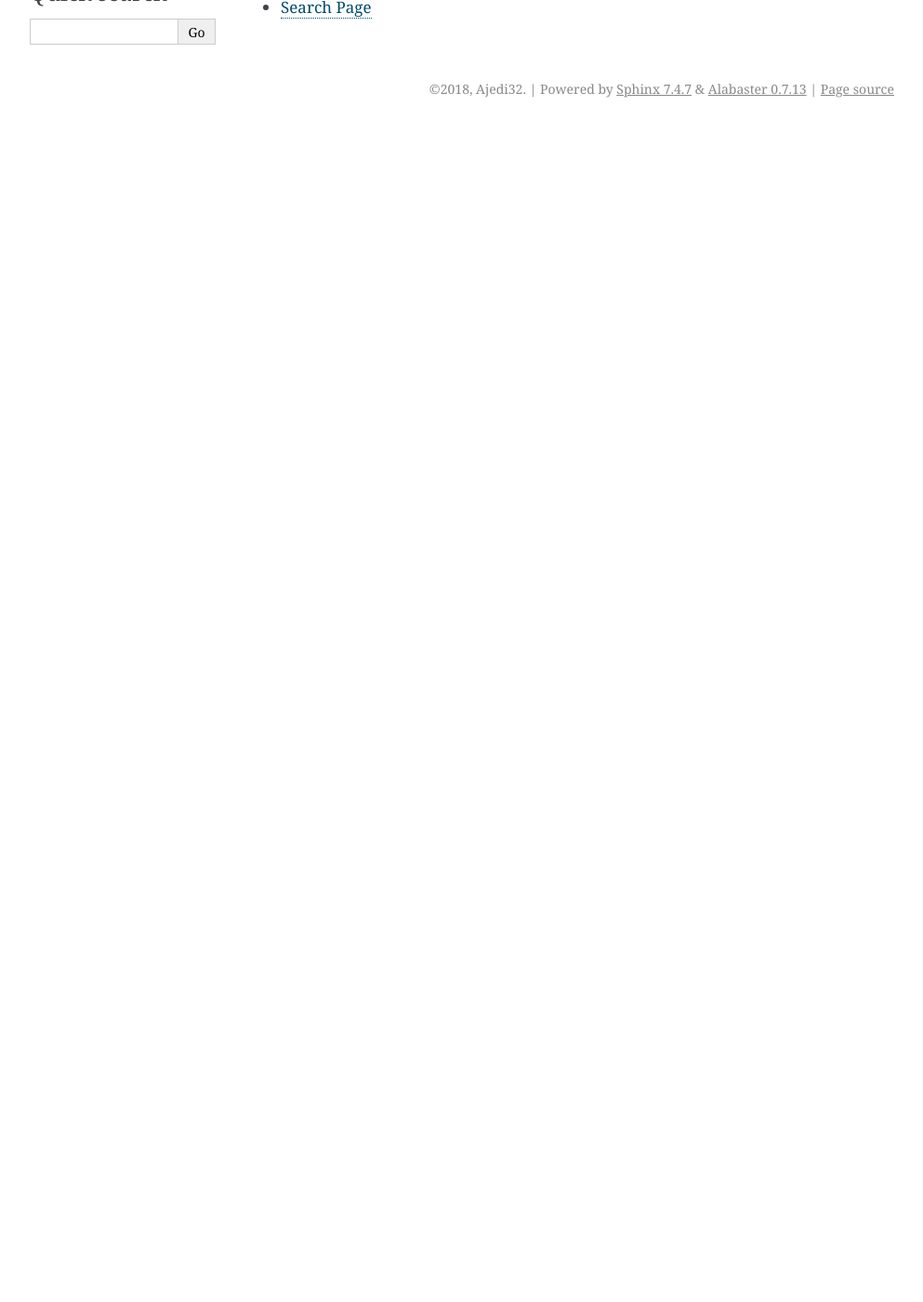
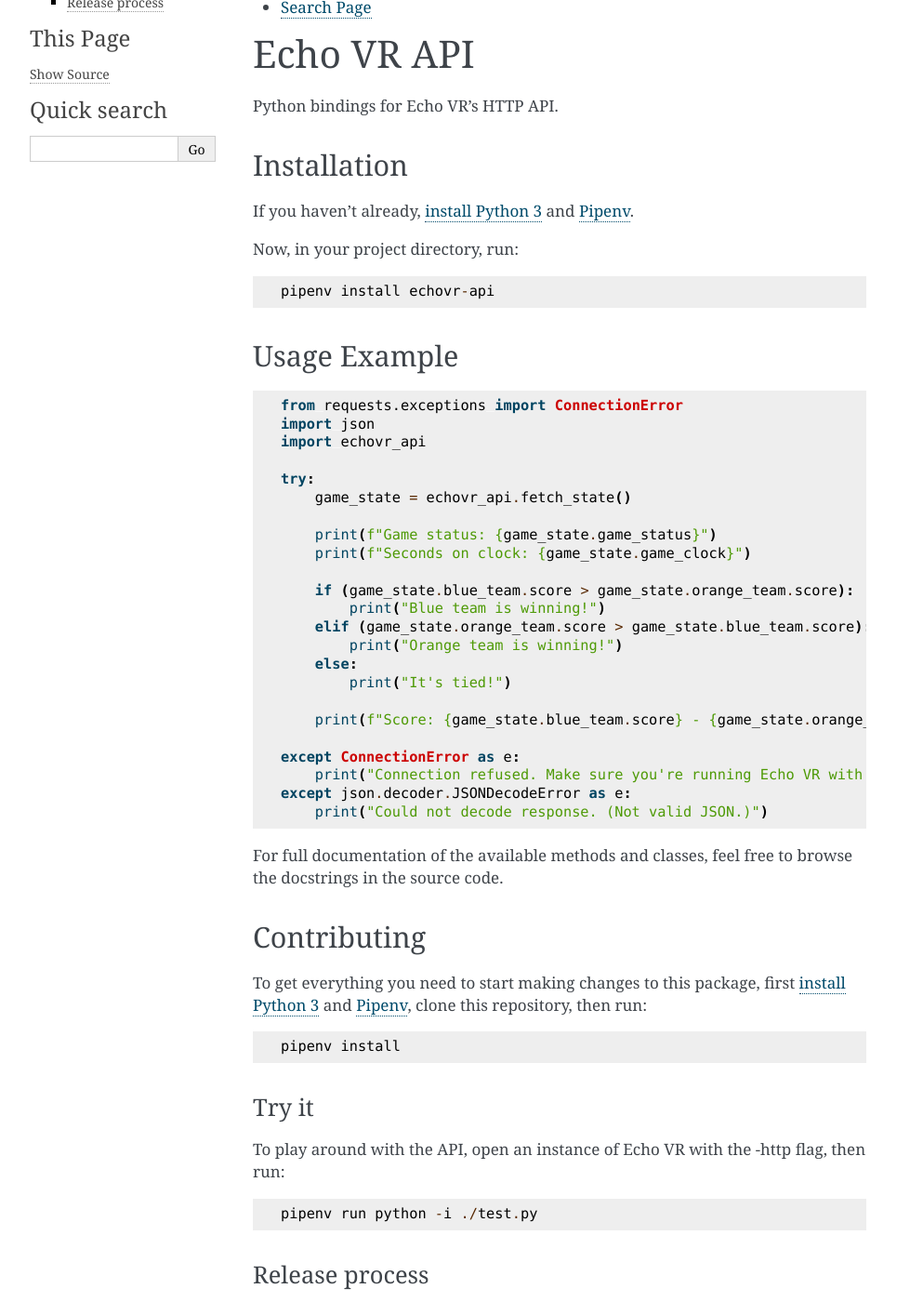
Before and after one commit to Ajedi32/echovr-api, a Sphinx documentation site: the page built from docs/source/index.rst, in a window 1280 px wide and 1400 px high, scrolled down 270 px. Shown: the whole window at 93% size, without its empty margins (148-1141 px from the left). Built offline with Sphinx 7.4.7, drawn with Linux system fonts in a browser that asks for light colours; before the commit the page ends 900 px from its top, so only the background shows below that; some of the changed lines change nothing that is shown; some of the changed text lies outside the part shown.

Commit message:
Add README to documentation

```diff
--- a/docs/source/conf.py
+++ b/docs/source/conf.py
@@ -43,16 +43,14 @@
     'sphinx.ext.viewcode',
     'sphinxcontrib.apidoc',
     'sphinx_autodoc_typehints',
+    'm2r',
 ]
 
 # Add any paths that contain templates here, relative to this directory.
 templates_path = ['_templates']
 
 # The suffix(es) of source filenames.
-# You can specify multiple suffix as a list of string:
-#
-# source_suffix = ['.rst', '.md']
-source_suffix = '.rst'
+source_suffix = ['.rst', '.md']
 
 # The master toctree document.
 master_doc = 'index'
--- a/docs/source/index.rst
+++ b/docs/source/index.rst
@@ -18,3 +18,5 @@
 * :ref:`genindex`
 * :ref:`modindex`
 * :ref:`search`
+
+.. mdinclude:: ../../README.md
```
Also changed, not shown: 2 other files.
